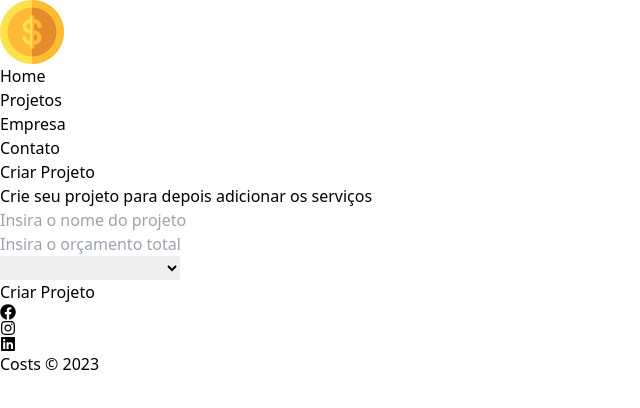
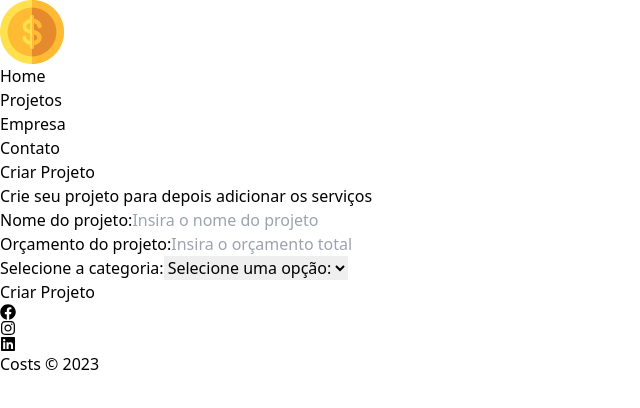
Before and after one commit to leonardo-fontes/costs-project, a React (Vite) app: page /newproject in a window 1280 px wide. Shown: the top 408 px of the page, without its empty margins (0-640 px from the left). Built offline with nearby package versions, Linux system fonts and the light colour scheme.

Commit message:
finalizando formulario

```diff
--- a/src/App.jsx
+++ b/src/App.jsx
@@ -20,7 +20,6 @@ function App() {
           <Route exact path="/newproject" element={<NewProject />}></Route>
         </Routes>
       </Container>
-
       <Footer />
     </Router>
   );
--- /dev/null
+++ b/src/components/form/Input.jsx
@@ -0,0 +1,18 @@
+function Input({ type, text, name, placeholder, handleOnChange, value }) {
+  return (
+    <div className="flex flex-col gap-2 w-full">
+      <label className="font-bold text-xl text-[#222]" htmlFor={name}>{text}</label>
+      <input
+        className="p-2 w-full "
+        type={type}
+        id={name}
+        name={name}
+        placeholder={placeholder}
+        onChange={handleOnChange}
+        value={value}
+      />
+    </div>
+  );
+}
+
+export default Input;
--- /dev/null
+++ b/src/components/form/Select.jsx
@@ -0,0 +1,12 @@
+function Select({ text, name, options,  handleOnChange, value }) {
+    return (
+      <div className="flex flex-col gap-2">
+        <label className="font-bold text-xl text-[#222]" htmlFor={name}>{text}</label>
+        <select className="p-2" name={name} id={name}>
+            <option >Selecione uma opção:</option>
+        </select>
+      </div>
+    );
+  }
+
+  export default Select;
--- /dev/null
+++ b/src/components/form/SubmitButton.jsx
@@ -0,0 +1,11 @@
+function SubmitButton({text}) {
+    return (
+        <div>
+            <button className="mt-8 p-2 bg-[#222] text-lg text-[#fff] font-semibold ">
+                {text}
+            </button>
+        </div>
+    )
+}
+
+export default SubmitButton;
--- a/src/components/layout/Container.jsx
+++ b/src/components/layout/Container.jsx
@@ -1,6 +1,6 @@
 function Container(props) {
     return (
-        <div>
+        <div className="w-full h-[90vh] bg-[#eee] flex flex-col items-center justify-center">
             {props.children}
         </div>
 
--- a/src/components/layout/Footer.jsx
+++ b/src/components/layout/Footer.jsx
@@ -2,7 +2,7 @@ import {FaFacebook, FaInstagram, FaLinkedin} from 'react-icons/fa'
 
 function Footer(props) {
     return (
-        <footer className='flex flex-col bg-[#333] justify-center items-center'>
+        <footer className='flex flex-col bg-[#333] justify-center items-center '>
             <ul className='flex gap-10 py-10'>
                 <li>
                     <FaFacebook className='text-3xl text-[#fff] hover:text-[#ffbb33] cursor-pointer duration-300'/>
--- a/src/components/pages/Home.jsx
+++ b/src/components/pages/Home.jsx
@@ -5,7 +5,7 @@ import { Link } from "react-router-dom";
 function Home() {
   return (
     <>
-      <section className="flex flex-col items-center justify-center bg-[#eee]">
+      <section className="flex flex-col items-center justify-center">
         <h1 className="text-5xl font-bold my-12">
           Bem vindo ao{" "}
           <span className="bg-[#222] text-[#ffbb33] px-2 ">Costs</span>
--- a/src/components/pages/NewProject.jsx
+++ b/src/components/pages/NewProject.jsx
@@ -3,12 +3,12 @@ import ProjectForm from "../project/ProjectForm";
 function NewProject() {
   return (
     <>
-      <div className="py-12 flex flex-col justify-center items-center bg-[#eee] ">
-        <h1 className="font-bold text-4xl mb-4">Criar Projeto</h1>
-        <p className="text-[#7b7b7b]">
+      <div className="flex flex-col justify-center items-center ">
+        <h1 className="font-bold text-4xl mb-8">Criar Projeto</h1>
+        <p className="text-[#7b7b7b] text-lg">
           Crie seu projeto para depois adicionar os serviços
         </p>
-        <ProjectForm/>
+        <ProjectForm btnText="Criar Projeto" />
       </div>
     </>
   );
--- a/src/components/project/ProjectForm.jsx
+++ b/src/components/project/ProjectForm.jsx
@@ -1,23 +1,36 @@
-function ProjectForm() {
+import Input from "../form/Input";
+import Select from "../form/Select";
+import SubmitButton from "../form/SubmitButton";
+
+function ProjectForm({ btnText }) {
   return (
     <>
       <form
         action="
         "
+        className="flex flex-col w-96 gap-4"
       >
-        <div>
-          <input type="text" placeholder="Insira o nome do projeto" />
+        <div className="mt-8">
+          <Input
+            type="text"
+            text="Nome do projeto:"
+            name="name"
+            placeholder="Insira o nome do projeto"
+          />
         </div>
         <div>
-          <input type="number" placeholder="Insira o orçamento total" />
+          <Input
+            type="number"
+            text="Orçamento do projeto:"
+            name="budget"
+            placeholder="Insira o orçamento total"
+          />
         </div>
         <div>
-          <select name="category_id" id="">
-            <option disabled>Selecione a categoria</option>
-          </select>
+          <Select name="category_id" text="Selecione a categoria:" />
         </div>
         <div>
-            <input type="submit" value={"Criar Projeto"} />
+          <SubmitButton text={btnText} />
         </div>
       </form>
     </>
```
